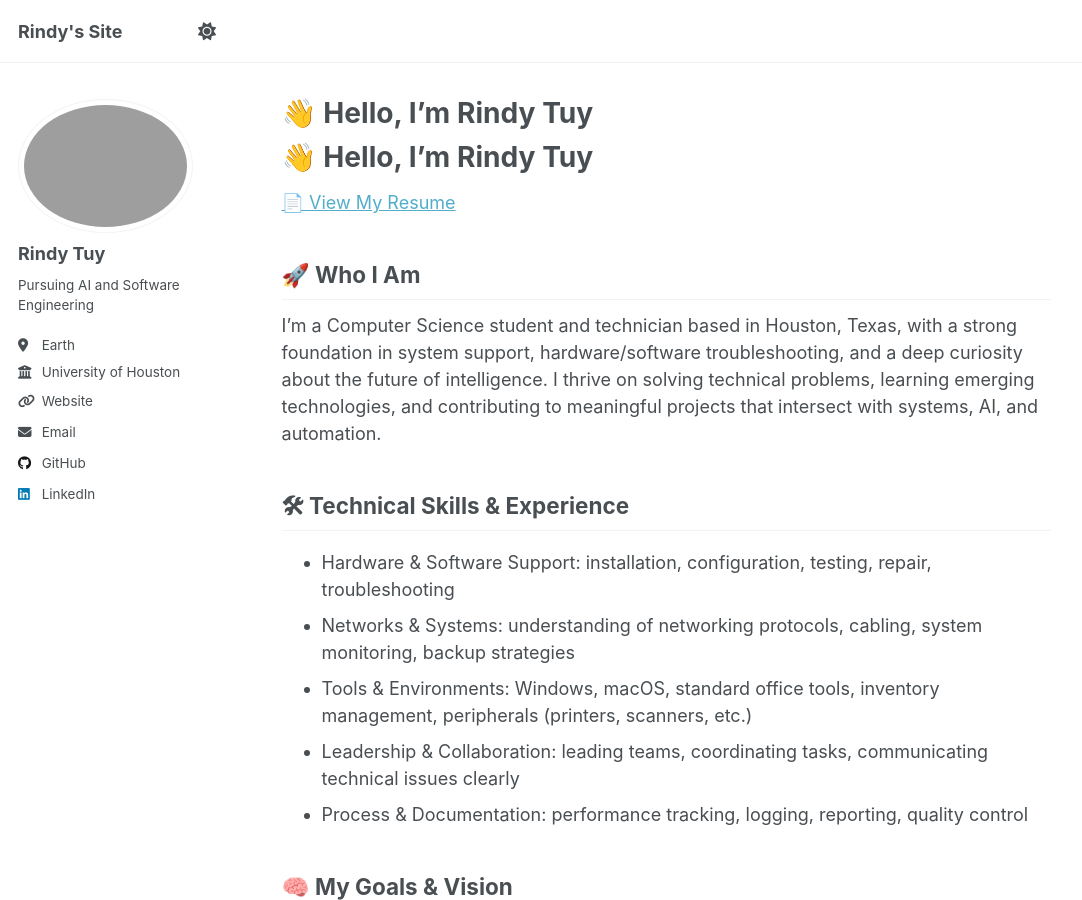
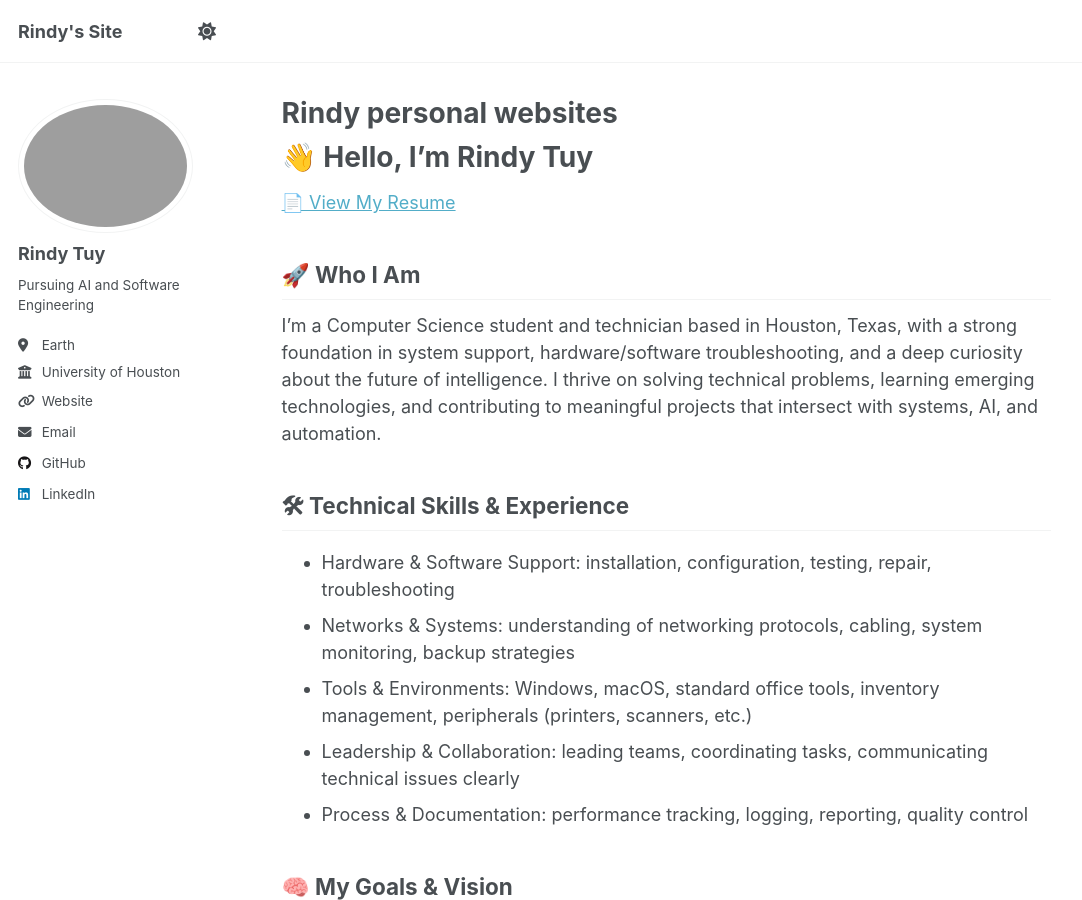
Before and after one commit to Rinzyy/rinzyy.github.io, a Jekyll site: the page built from _pages/about.md, in a window 1280 px wide and 900 px high. Shown: the whole window, without its empty margins (0-1082 px from the left). Built offline with Jekyll 4.4.1, drawn with Linux system fonts in a browser that asks for light colours; our own code applies the rules of GitHub Pages for plain Markdown files; a script that is not in the unit is left out.

Commit message:
Update about page with personal information

```diff
--- a/_pages/about.md
+++ b/_pages/about.md
@@ -1,3 +1,13 @@
+---
+permalink: /
+title: "Rindy personal websites"
+author_profile: true
+redirect_from:
+  - /about/
+  - /about.html
+---
+
+
 # 👋 Hello, I’m Rindy Tuy
 [📄 View My Resume](https://rinzyy.github.io/files/Rindy_Tuy-Resume-pdf.pdf)
 
```
